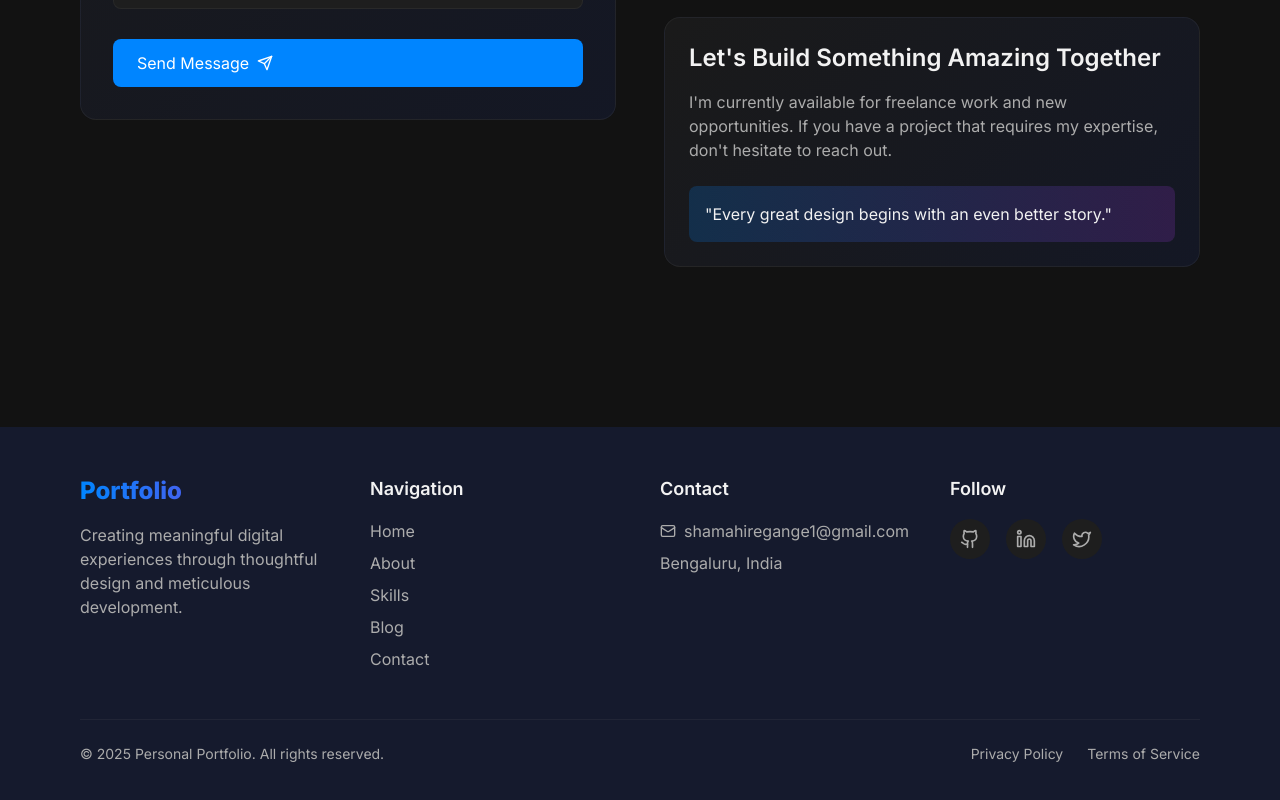
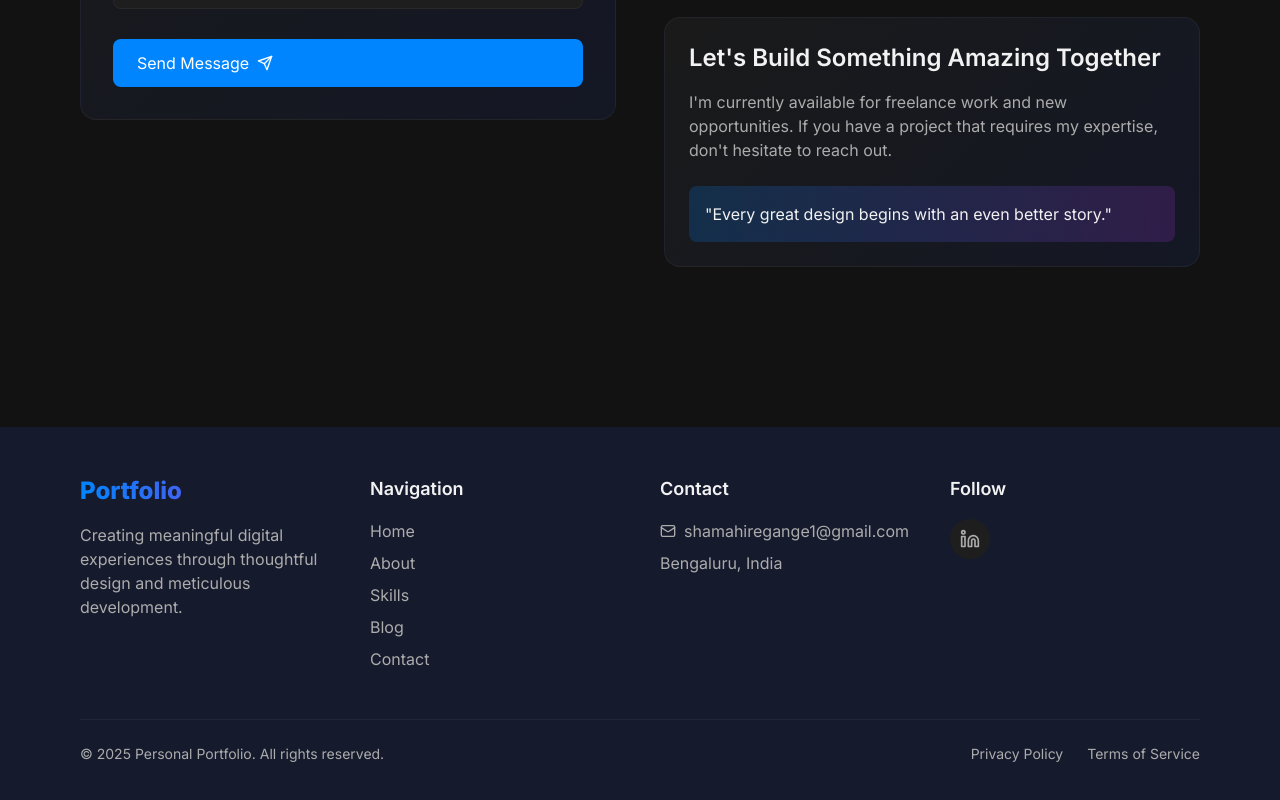
Before and after one commit to PreetamDivakar/shama, a React (Vite) app: page / in a window 1280 px wide. Shown: the part 4911-5711 px from the top of the page. Built offline with nearby package versions, Linux system fonts and the light colour scheme.

Commit message:
Update Footer.tsx

```diff
--- a/src/components/layout/Footer.tsx
+++ b/src/components/layout/Footer.tsx
@@ -55,9 +55,7 @@ const Footer: React.FC = () => {
             <h4 className="text-lg font-semibold mb-4">Follow</h4>
             <div className="flex space-x-4">
               {[
-                { icon: <Github size={20} />, href: 'https://github.com' },
-                { icon: <Linkedin size={20} />, href: 'https://linkedin.com' },
-                { icon: <Twitter size={20} />, href: 'https://twitter.com' }
+                { icon: <Linkedin size={20} />, href: 'https://www.linkedin.com/in/shamamahesh/' },
               ].map((social, index) => (
                 <a
                   key={index}
```
